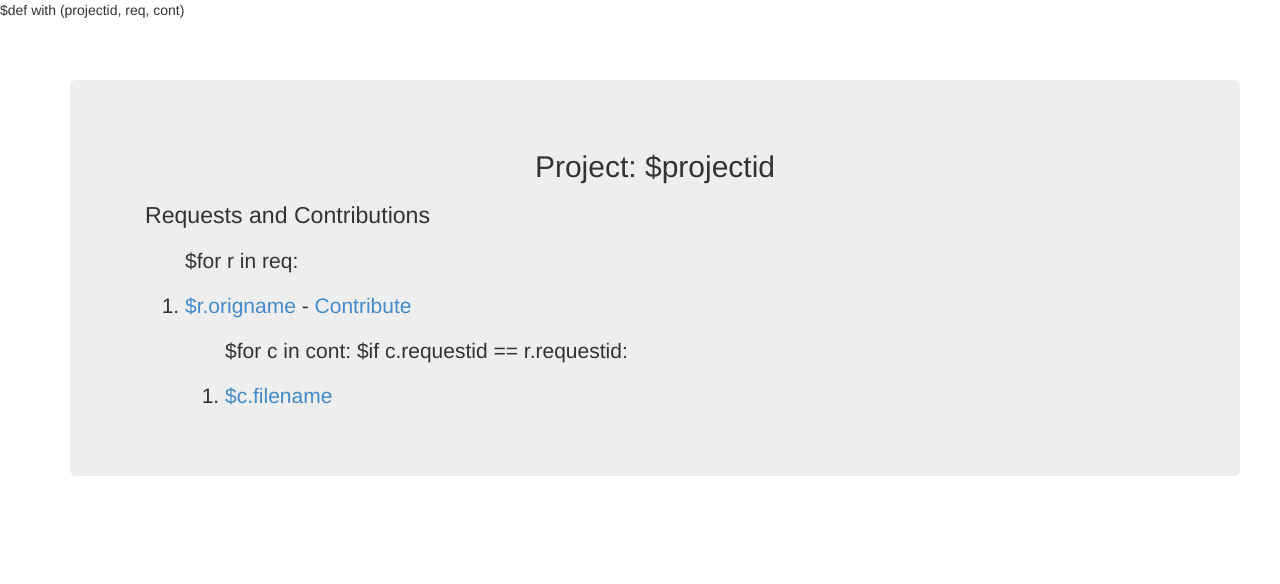
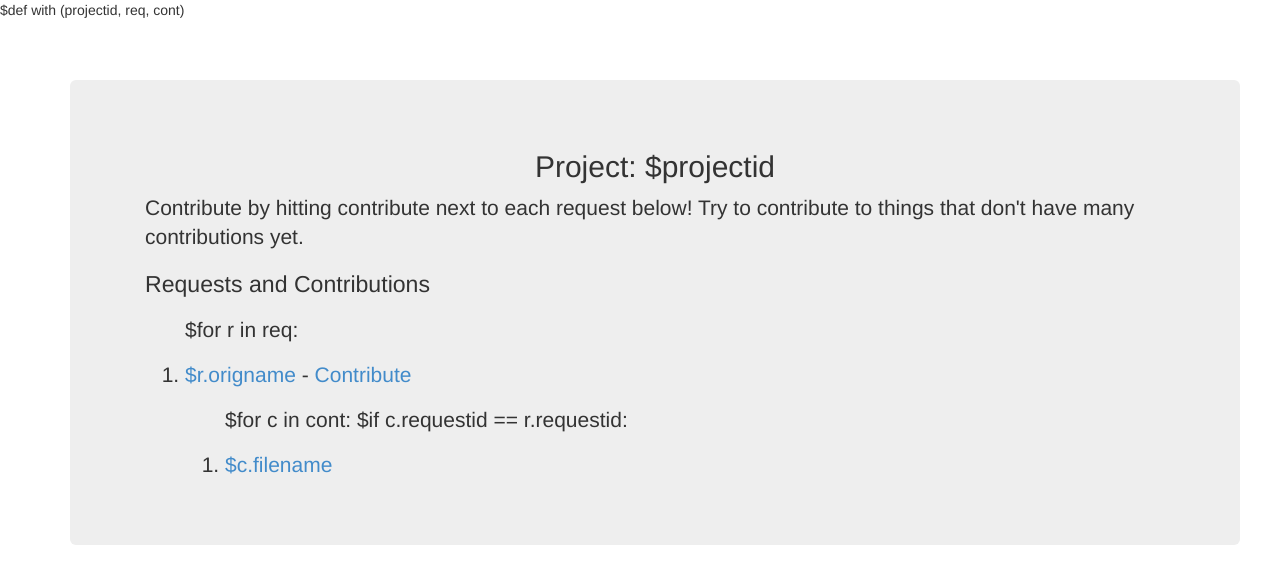
Before and after one commit to pseeth/crowdchoir, a Python web app: template templates/projects.html in a window 1280 px wide. Shown: the top 584 px of the page. Run offline with Jinja, Linux system fonts and the light colour scheme; the template is opened without the code that fills it, so the values that code supplies are empty; some libraries are stand-ins or nearby versions.

Commit message:
winding down

```diff
--- a/templates/projects.html
+++ b/templates/projects.html
@@ -21,6 +21,8 @@
 		<div class="container jumbotron main">
 			<div class="container text">
 				<h2 id="projectheader">Project: $projectid</h2>
+				<p>Contribute by hitting contribute next to each request below! Try to contribute
+				to things that don't have many contributions yet.</p>
 				<h2 id="projectsubtitle">Requests and Contributions</h2>
 				<ol>
 				$for r in req:
```
